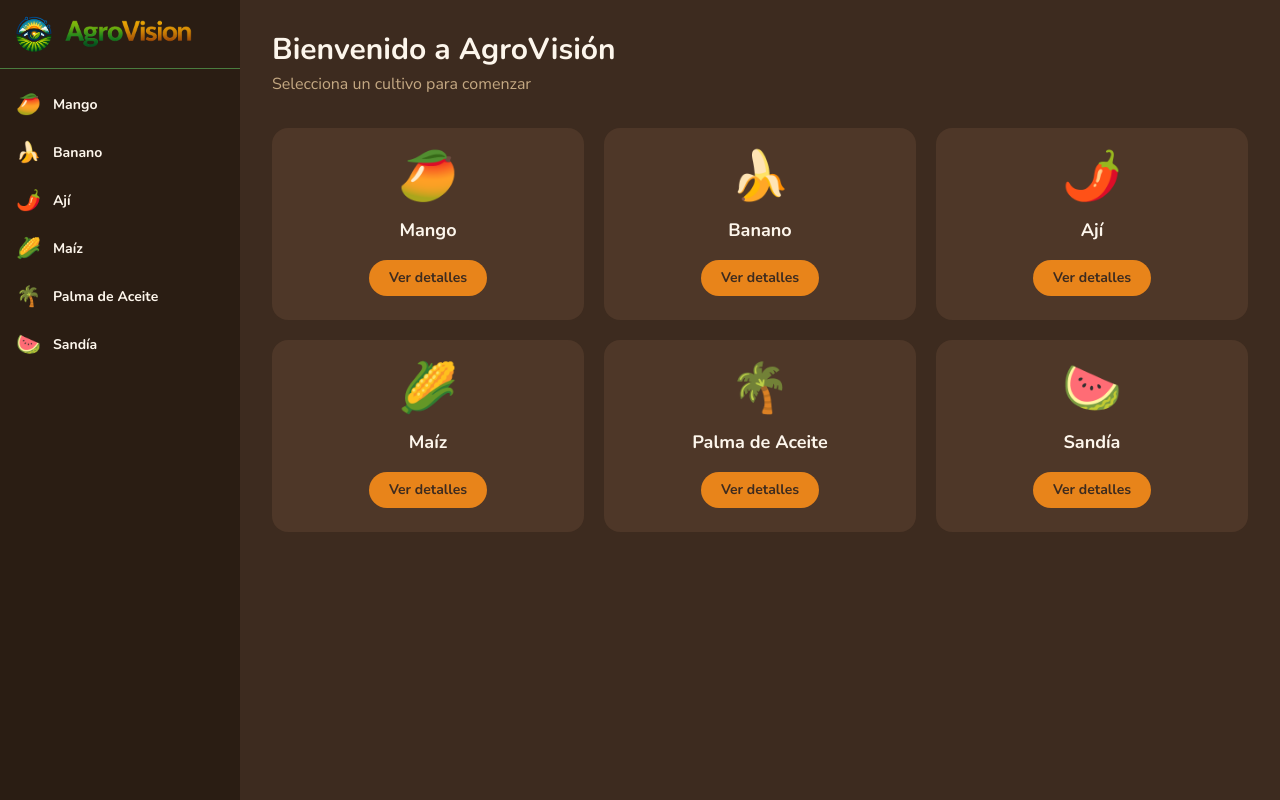
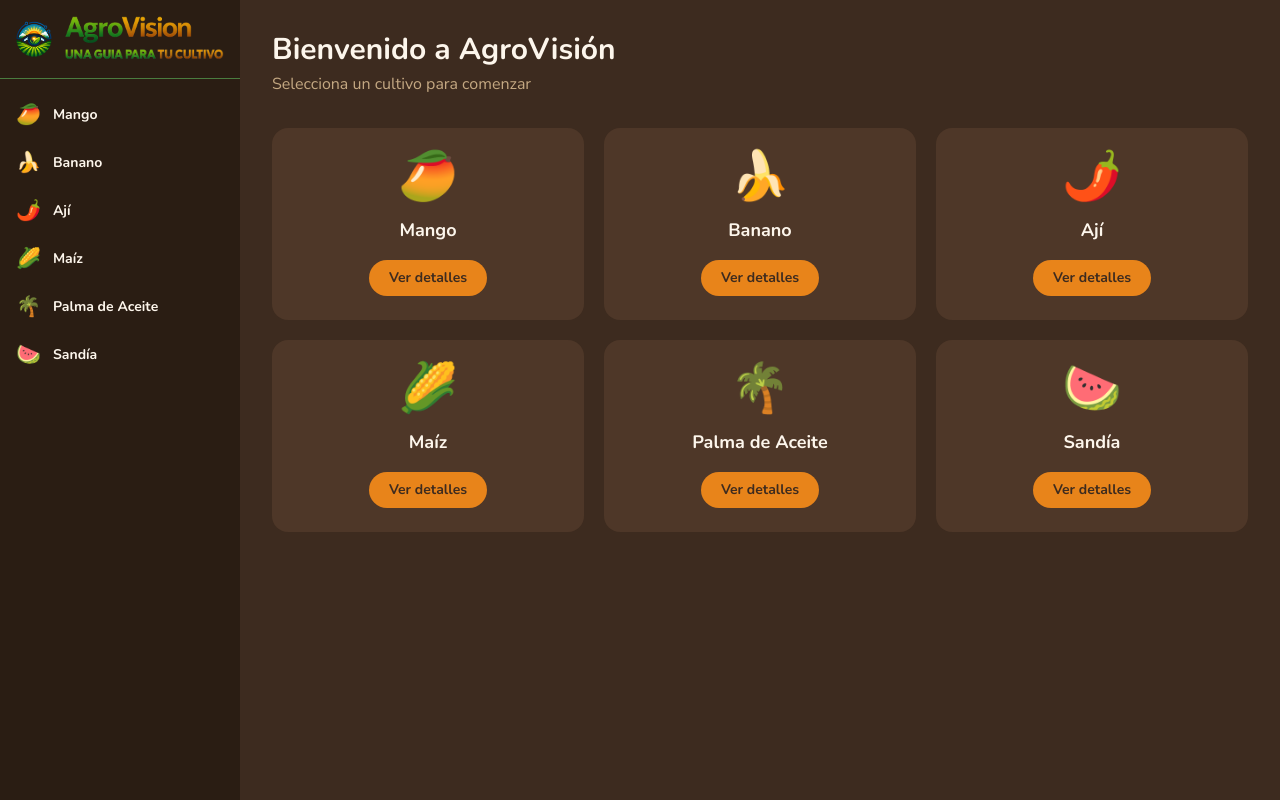
Before and after one commit to TheRudas/AgroVision, a React (Vite) app: page / in a window 1280 px wide. Built offline with nearby package versions, Linux system fonts and the light colour scheme.

Commit message:
ah shit...

```diff
--- a/src/components/Sidebar.jsx
+++ b/src/components/Sidebar.jsx
@@ -58,11 +58,18 @@ export default function Sidebar({ mobileOpen, onMobileClose }) {
             className="w-9 h-9 object-contain shrink-0"
           />
           {(!colapsado || hovered) && (
-            <img
-              src="/texto Agrovision.png"
-              alt="AgroVisión"
-              className="h-7 object-contain object-left"
-            />
+            <div className="flex flex-col gap-0.5">
+              <img
+                src="/texto Agrovision.png"
+                alt="AgroVisión"
+                className="h-7 object-contain object-left"
+              />
+              <img
+                src="/down text.png"
+                alt="Una guía para tu cultivo"
+                className="h-4 object-contain object-left"
+              />
+            </div>
           )}
         </div>
 
```
